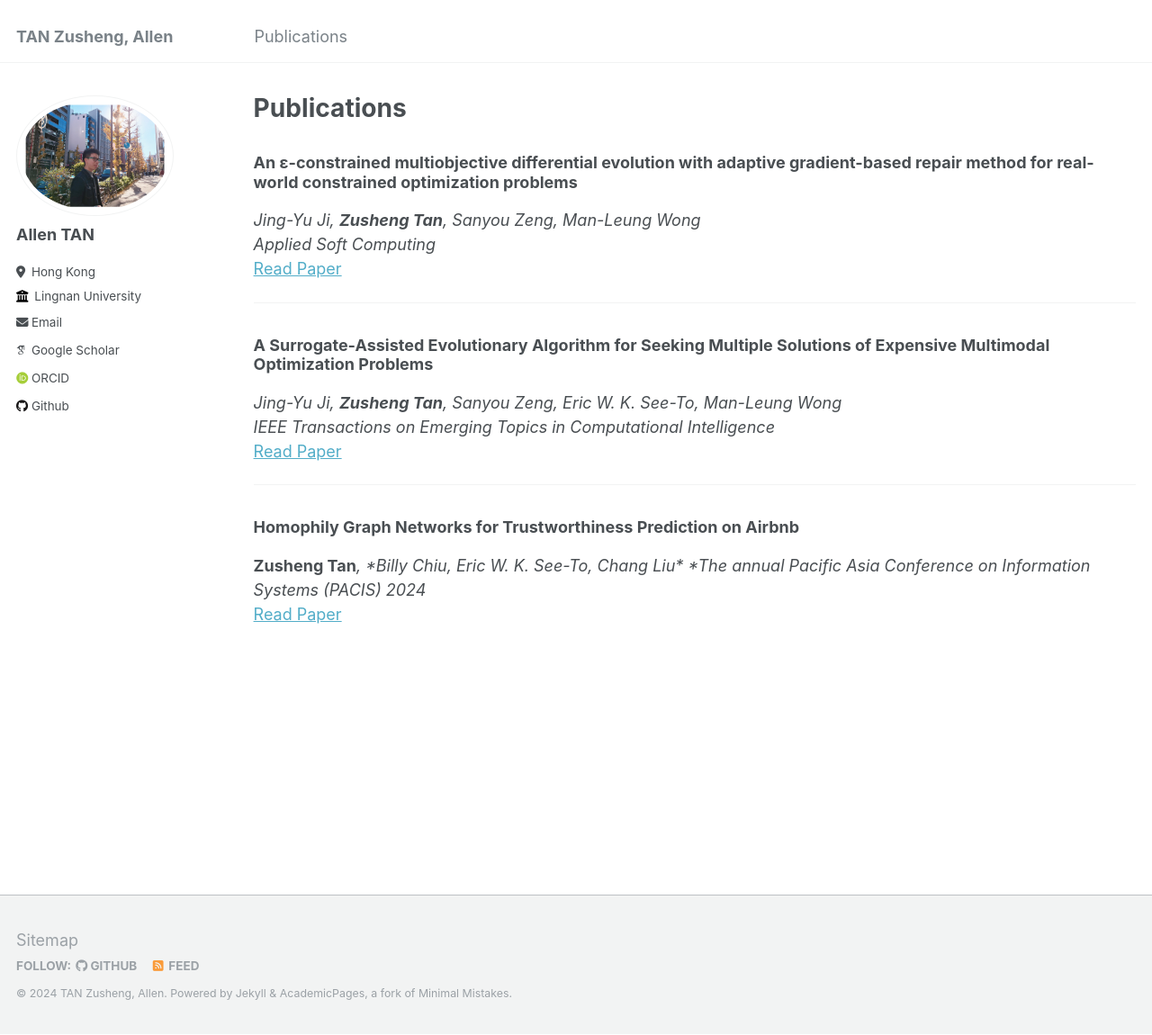
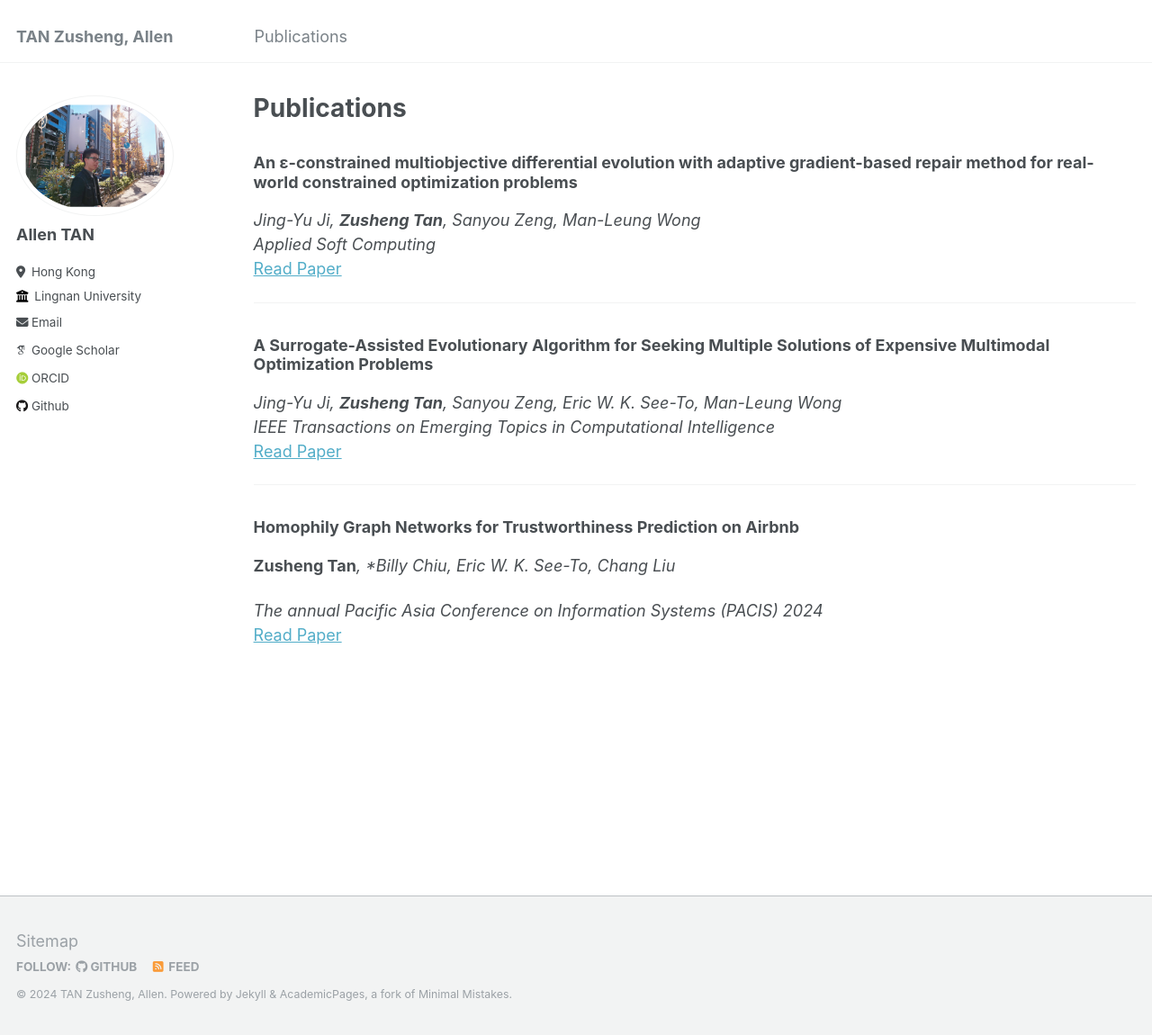
Before and after one commit to allent4n/allent4n.github.io, a Jekyll site: the page built from _pages/publications.md, in a window 1280 px wide and 1150 px high. Shown: the whole window at 90% size. Built offline with Jekyll 4.4.1, drawn with Linux system fonts in a browser that asks for light colours; some web fonts are replaced.

```diff
--- a/_pages/publications.md
+++ b/_pages/publications.md
@@ -20,6 +20,7 @@ author_profile: true
 ---
 
 ### Homophily Graph Networks for Trustworthiness Prediction on Airbnb
-**Zusheng Tan***, *Billy Chiu, Eric W. K. See-To, Chang Liu\*
+**Zusheng Tan***, *Billy Chiu, Eric W. K. See-To, Chang Liu*
+
 *The annual Pacific Asia Conference on Information Systems (PACIS) 2024*
 [Read Paper](https://aisel.aisnet.org/pacis2024/track16_shareecon/track16_shareecon/4/)
```
